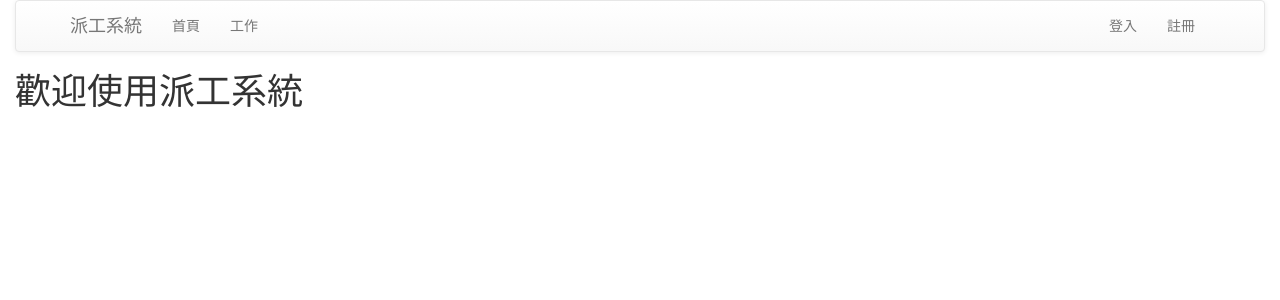
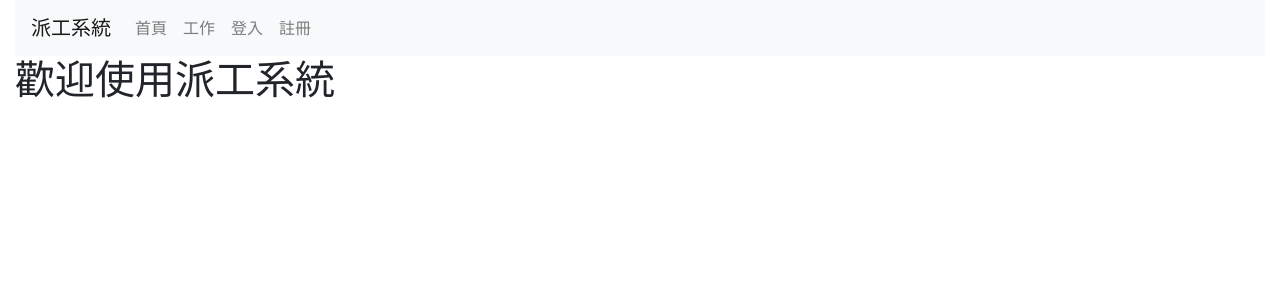
Before and after one commit to chunghanH/task_assignment, a Django app: page / in a window 1280 px wide. Shown: the top 300 px of the page. Run offline with Django 3.2, Linux system fonts and the light colour scheme; some libraries are stand-ins or nearby versions.

Commit message:
change bootstrap 3 to 4

```diff
--- a/templates/ta_app/includes/cdn_bottom.html
+++ b/templates/ta_app/includes/cdn_bottom.html
@@ -4,7 +4,10 @@
 <script   src="https://code.jquery.com/ui/1.12.1/jquery-ui.min.js"   integrity="sha256-VazP97ZCwtekAsvgPBSUwPFKdrwD3unUfSGVYrahUqU="   crossorigin="anonymous"></script>
 <link rel="stylesheet" href="https://ajax.googleapis.com/ajax/libs/jqueryui/1.11.2/themes/smoothness/jquery-ui.css" />
 <!-- Bootstrap JavaScript -->
-<script src="https://maxcdn.bootstrapcdn.com/bootstrap/3.3.7/js/bootstrap.min.js" integrity="sha384-Tc5IQib027qvyjSMfHjOMaLkfuWVxZxUPnCJA7l2mCWNIpG9mGCD8wGNIcPD7Txa" crossorigin="anonymous"></script>
+<script src="https://code.jquery.com/jquery-3.2.1.slim.min.js" integrity="sha384-KJ3o2DKtIkvYIK3UENzmM7KCkRr/rE9/Qpg6aAZGJwFDMVNA/GpGFF93hXpG5KkN" crossorigin="anonymous"></script>
+<script src="https://cdnjs.cloudflare.com/ajax/libs/popper.js/1.12.3/umd/popper.min.js" integrity="sha384-vFJXuSJphROIrBnz7yo7oB41mKfc8JzQZiCq4NCceLEaO4IHwicKwpJf9c9IpFgh" crossorigin="anonymous"></script>
+<script src="https://maxcdn.bootstrapcdn.com/bootstrap/4.0.0-beta.2/js/bootstrap.min.js" integrity="sha384-alpBpkh1PFOepccYVYDB4do5UnbKysX5WZXm3XxPqe5iKTfUKjNkCk9SaVuEZflJ" crossorigin="anonymous"></script>
+
 
 <!-- ta_app JavaScript -->
 <script type="text/javascript" src="{% static 'js/ta_app.js'%}"></script>
--- a/templates/ta_app/includes/cdn_top.html
+++ b/templates/ta_app/includes/cdn_top.html
@@ -1,6 +1,8 @@
 {% load staticfiles %}
+
+<meta name="viewport" content="width=device-width, initial-scale=1, shrink-to-fit=no">
+
 <!-- Bootstrap CSS -->
-<link rel="stylesheet" href="https://maxcdn.bootstrapcdn.com/bootstrap/3.3.7/css/bootstrap.min.css" integrity="sha384-BVYiiSIFeK1dGmJRAkycuHAHRg32OmUcww7on3RYdg4Va+PmSTsz/K68vbdEjh4u" crossorigin="anonymous">
-
+<link rel="stylesheet" href="https://maxcdn.bootstrapcdn.com/bootstrap/4.0.0-beta.2/css/bootstrap.min.css" integrity="sha384-PsH8R72JQ3SOdhVi3uxftmaW6Vc51MKb0q5P2rRUpPvrszuE4W1povHYgTpBfshb" crossorigin="anonymous">
 <!-- Bootstrap theme -->
-<link rel="stylesheet" href="https://maxcdn.bootstrapcdn.com/bootstrap/3.3.7/css/bootstrap-theme.min.css" integrity="sha384-rHyoN1iRsVXV4nD0JutlnGaslCJuC7uwjduW9SVrLvRYooPp2bWYgmgJQIXwl/Sp" crossorigin="anonymous">
+<!-- <link rel="stylesheet" href="https://maxcdn.bootstrapcdn.com/bootstrap/3.3.7/css/bootstrap-theme.min.css" integrity="sha384-rHyoN1iRsVXV4nD0JutlnGaslCJuC7uwjduW9SVrLvRYooPp2bWYgmgJQIXwl/Sp" crossorigin="anonymous"> -->
--- a/templates/ta_app/includes/navbar.html
+++ b/templates/ta_app/includes/navbar.html
@@ -1,33 +1,37 @@
-<nav class="navbar navbar-default">
-  <div class="container">
-    <div class="navbar-header">
-      <button type="button" class="navbar-toggle collapsed" data-toggle="collapse" data-target="#navbar" aria-expanded="false" aria-controls="navbar">
-        <span class="sr-only">Toggle navigation</span>
-        <span class="icon-bar"></span>
-        <span class="icon-bar"></span>
-        <span class="icon-bar"></span>
-      </button>
-      <a class="navbar-brand" href=" {% url 'ta_app:index' %}">派工系統</a>
-    </div>
-    <div id="navbar" class="collapse navbar-collapse">
-      <ul class="nav navbar-nav">
-        <li><a href="{% url 'ta_app:index' %}">首頁</a></li>
-        <li><a href="{% url 'ta_app:task_list' %}">工作</a></li>
-      </ul>
-       <ul class="nav navbar-nav navbar-right">
-
-       	{% if user.is_authenticated and user.is_superuser %}
-         <li><a href="{% url 'ta_app:report' %}">報表</a></li>
-         <li><a href="{% url 'admin:index' %}">Admin</a></li>
-        {% endif %}
+<nav class="navbar navbar-expand-lg navbar-light bg-light">
+  <a class="navbar-brand" href="#">派工系統</a>
+  <button class="navbar-toggler" type="button" data-toggle="collapse" data-target="#navbarNav" aria-controls="navbarNav" aria-expanded="false" aria-label="Toggle navigation">
+    <span class="navbar-toggler-icon"></span>
+  </button>
+  <div class="collapse navbar-collapse" id="navbarNav">
+    <ul class="navbar-nav">
+      <li class="nav-item">
+        <a class="nav-link" href="{% url 'ta_app:index' %}">首頁</a>
+      </li>
+      <li class="nav-item">
+        <a class="nav-link" href="{% url 'ta_app:task_list' %}">工作</a>
+      </li>
+      {% if user.is_authenticated and user.is_superuser %}
+      <li class="nav-item">
+        <a class="nav-link" href="{% url 'ta_app:report' %}">報表</a>
+      </li>
+      <li class="nav-item">
+        <a class="nav-link" href="{% url 'admin:index' %}">Admin</a>
+      </li>
+      {% endif %}
 
       {% if user.is_authenticated %}
-      <li><a href="{% url 'ta_app:user_logout' %}">登出</a></li>
+      <li class="nav-item">
+        <a class="nav-link" href="{% url 'ta_app:user_logout' %}">登出</a>
+      </li>
       {% else %}
-      <li><a href="{% url 'ta_app:user_login' %}">登入</a></li>
-      <li><a href="{% url 'ta_app:register' %}">註冊</a></li>
+      <li class="nav-item">
+        <a class="nav-link" href="{% url 'ta_app:user_login' %}">登入</a>
+      </li>
+      <li class="nav-item">
+        <a class="nav-link" href="{% url 'ta_app:register' %}">註冊</a>
+      </li>
       {% endif %}
-      </ul>
-    </div>
+    </ul>
   </div>
 </nav>
```
Also changed, not shown: static/js/ta_app.js (+0 -9 lines).
